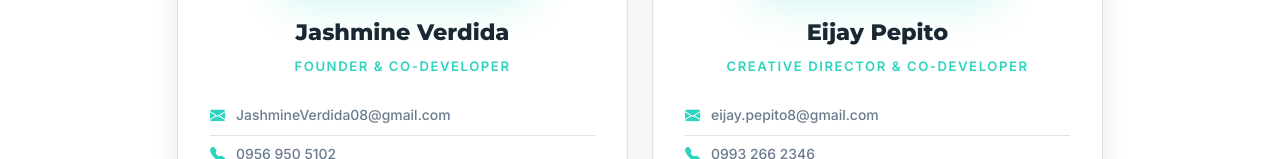
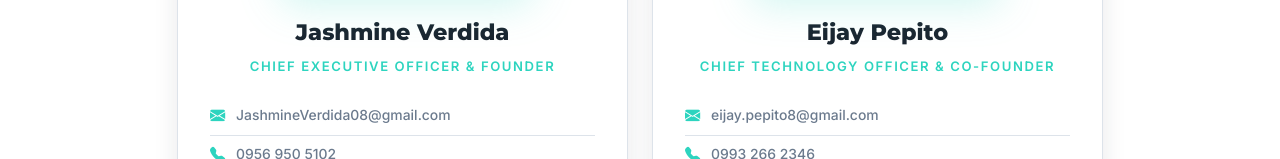
Before and after one commit to ClubEijay/JAE-Portfolio, a plain HTML site: page index.html in a window 1280 px wide. Shown: the part 1611-1770 px from the top of the page. Drawn offline with nearby package versions, Linux system fonts and the light colour scheme.

Commit message:
feat: update founder role titles to CEO and CTO

```diff
--- a/index.html
+++ b/index.html
@@ -208,7 +208,7 @@
                    onerror="this.style.display='none'" />
             </div>
             <div class="team-name">Jashmine Verdida</div>
-            <div class="team-role">Founder &amp; Co-Developer</div>
+            <div class="team-role">Chief Executive Officer &amp; Founder</div>
 
             <ul class="team-contact-list">
               <li>
@@ -266,7 +266,7 @@
                    onerror="this.style.display='none'" />
             </div>
             <div class="team-name">Eijay Pepito</div>
-            <div class="team-role">Creative Director &amp; Co-Developer</div>
+            <div class="team-role">Chief Technology Officer &amp; Co-Founder</div>
 
             <ul class="team-contact-list">
               <li>
```
